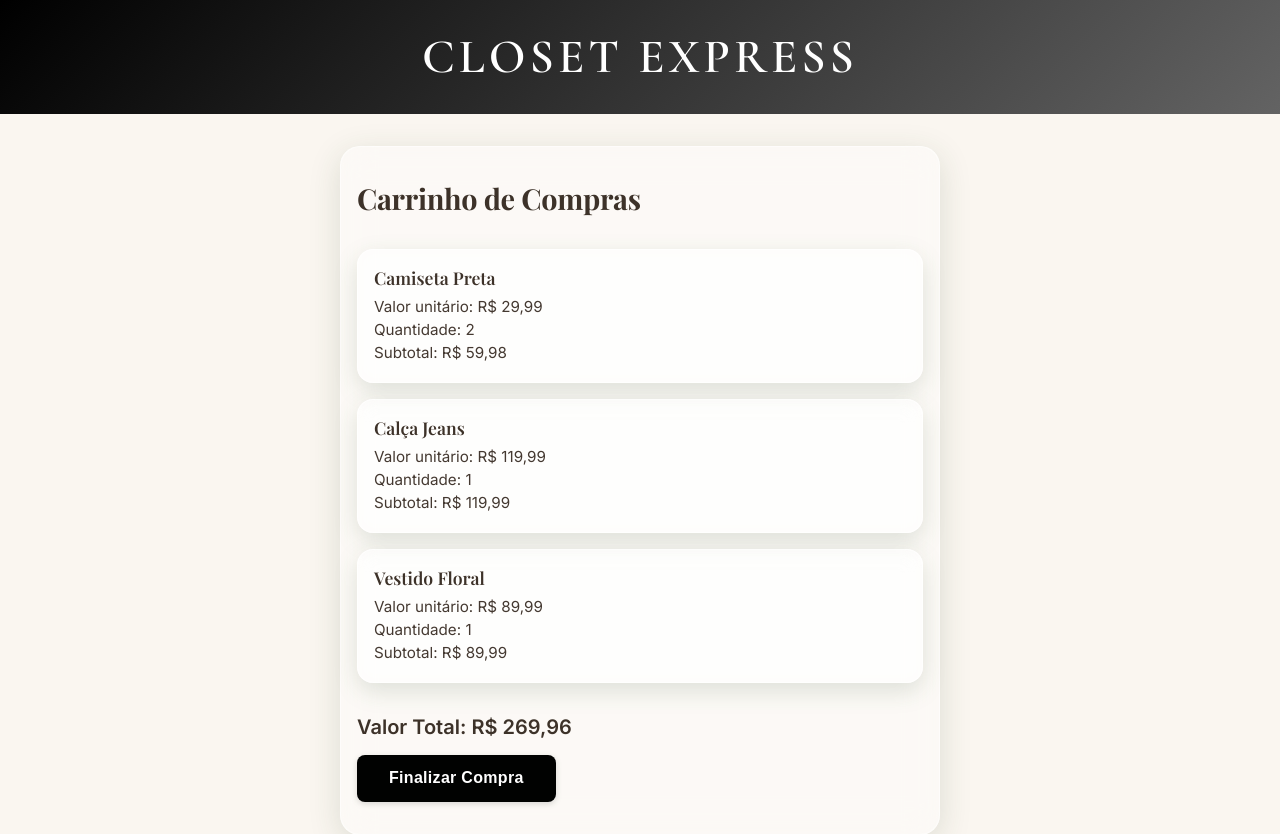
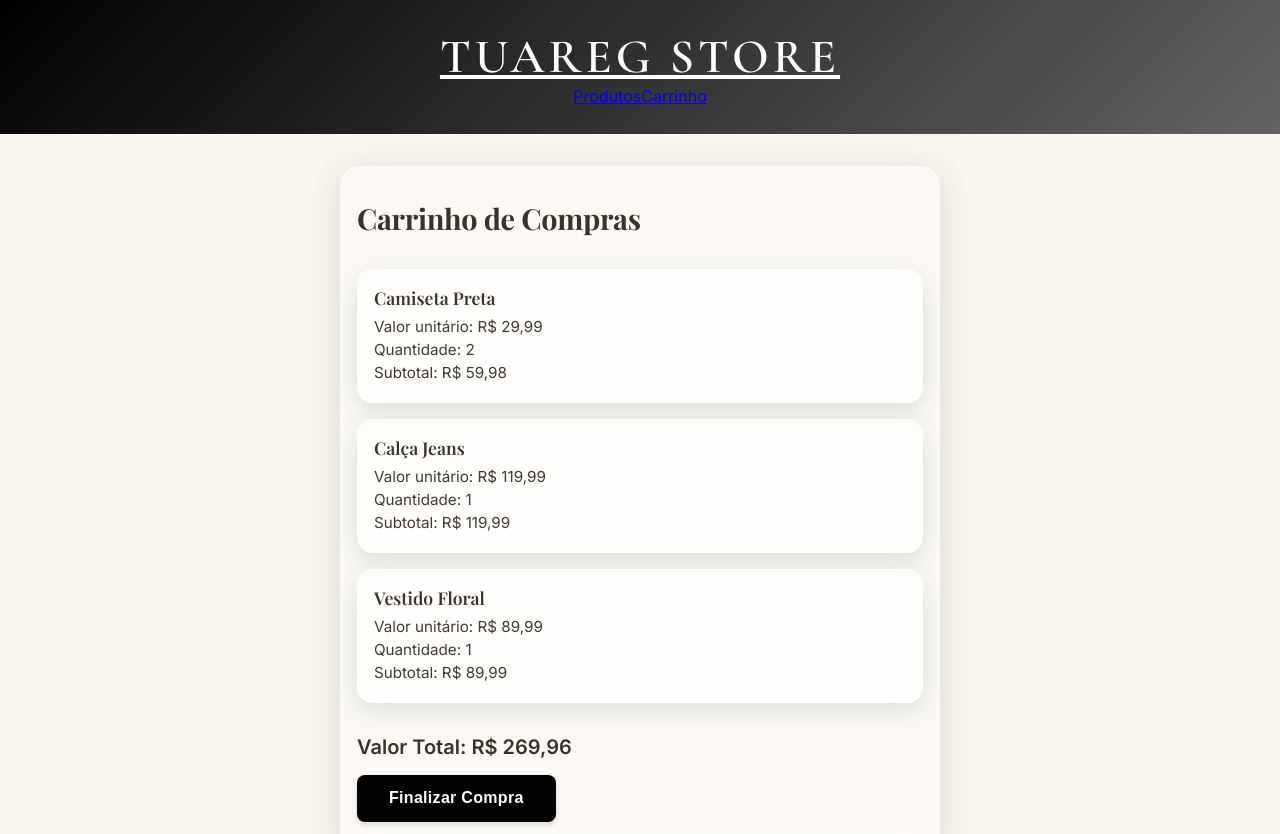
Before and after one commit to aline-volpatto/tuareg_store, a React (Vite) app: page / in a window 1280 px wide. Shown: the top 834 px of the page. Built offline with nearby package versions, Linux system fonts and the light colour scheme.

Commit message:
adiciona navegação no header

```diff
--- a/src/components/organisms/Header/Header.jsx
+++ b/src/components/organisms/Header/Header.jsx
@@ -1,9 +1,17 @@
 import styles from './Header.module.css';
+import { Link } from 'react-router';
 
 function Header() {
   return (
     <header className={styles.header}>
-      <h1 className={styles.logo}>Closet Express</h1>
+      <Link to="/produtos" className={styles.logo}>
+        Tuareg Store
+      </Link>
+
+      <nav aria-label="Menu de navegação" className={styles.nav}>
+        <Link to="/produtos">Produtos</Link>
+        <Link to="/carrinho">Carrinho</Link>
+      </nav>
     </header>
   );
 }
```
